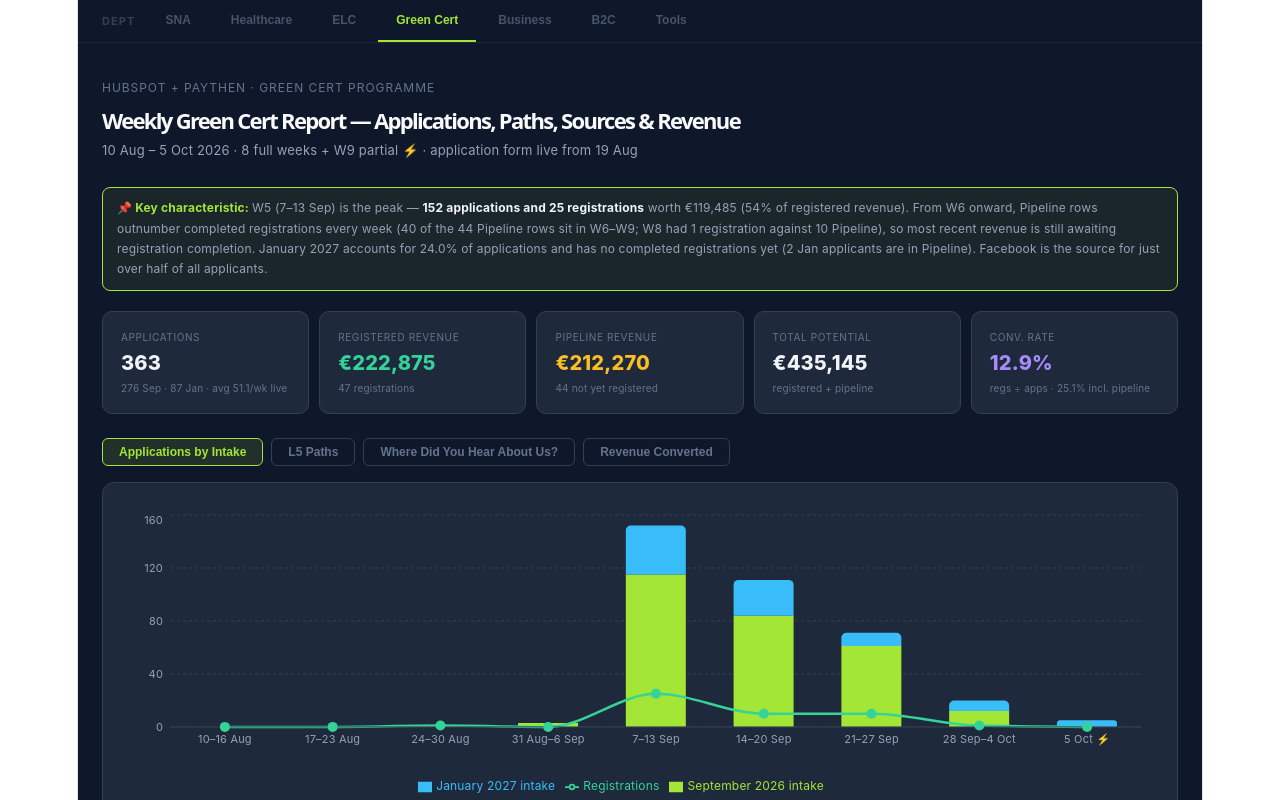
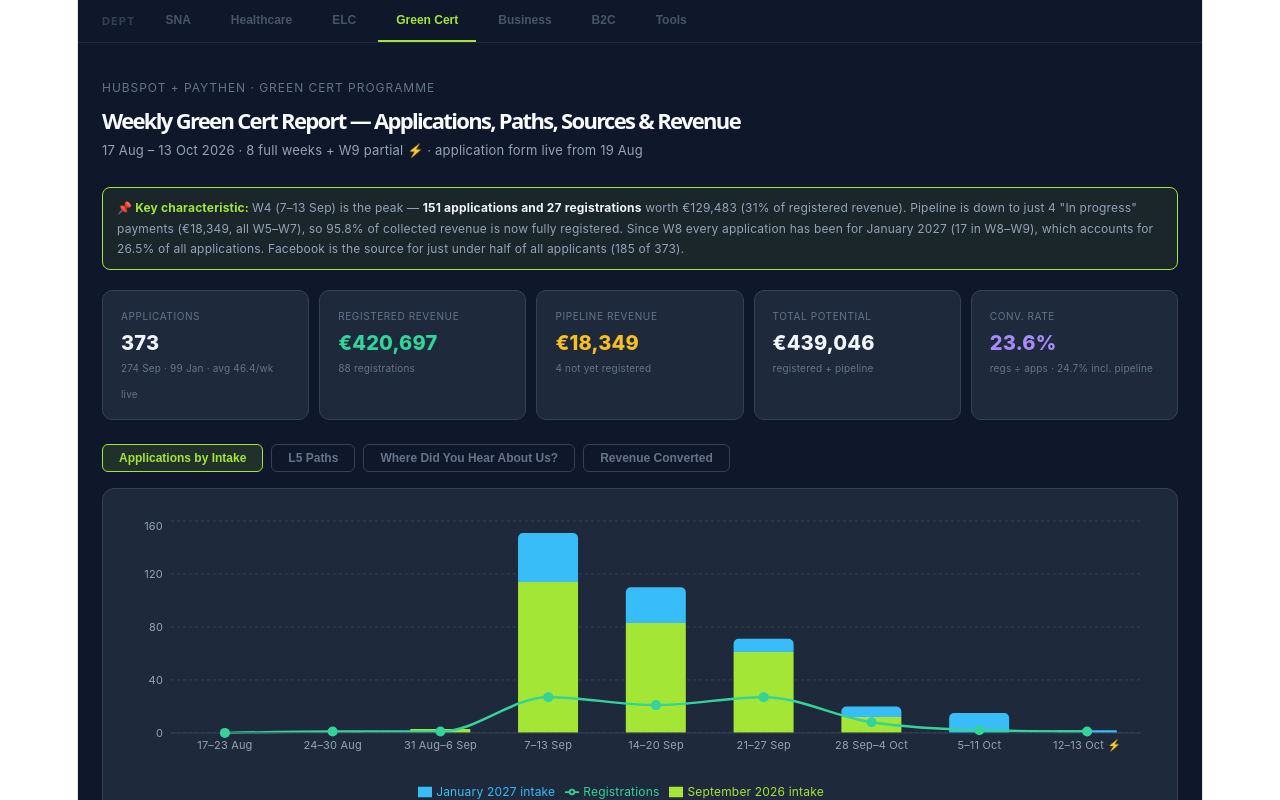
Before and after one commit to hubaispot/forus-reports, a React (Vite) app: page / in a window 1280 px wide. Both pictures are taken after a click on the button "Green Cert". Shown: the top 800 px of the page. Built offline with nearby package versions, Linux system fonts and the light colour scheme.

Commit message:
updateGC

```diff
--- a/src/green_cert_report.jsx
+++ b/src/green_cert_report.jsx
@@ -7,24 +7,24 @@ import {
 // ── DATA ─────────────────────────────────────────────────────────────────────
 // Green Cert — Green Cert Programme Application + Paythen (CTID = "Green Cert")
 // Rolling window: last 8 completed Mon–Sun weeks + W9 partial
-// W1 = Mon 10 Aug 2026 · W8 = Sun 4 Oct 2026 · W9 = 5 Oct 2026 ⚡ partial
-// HubSpot: hubspot-form-submissions-green-cert-programme-applicatio-2026-10-05.csv
-//   364 raw → 364 after email dedup (keep last) → 363 after phone fallback · 0 jean rows
-//   Form live from 19 Aug 2026 (W2); early submitters resubmitted later → W2 = 0 after dedup
-// Paythen: Courses_Expected_Revenue_CTID_-_Filtered__8_.csv · CTID contains "Green Cert" (94 rows)
-//   47 Registered (€222,875) · 44 blank status → Pipeline (€212,270) · 3 Refunded Not Registered excluded (€14,448)
-//   0 email dupes · 0 pre-window rows · price tiers €4,450 / €4,999
+// W1 = Mon 17 Aug 2026 · W8 = Sun 11 Oct 2026 · W9 = 12–13 Oct 2026 ⚡ partial
+// HubSpot: hubspot-form-submissions-green-cert-programme-applicatio-2026-10-13.csv
+//   437 raw → 374 after email dedup (keep last) → 373 after phone fallback · 0 jean rows
+//   Form live from 19 Aug 2026 (W1); early W1 submitters resubmitted later → W1 = 0 after dedup
+// Paythen: Courses_Expected_Revenue_CTID_-_Filtered__12_.csv · CTID == "Green Cert" (97 rows)
+//   88 Registered (€420,697) · 4 "In progress" → Pipeline (€18,349) · 3 Refunded Not Registered excluded (€14,997)
+//   2 email dupes merged (keep last) · 0 pre-window rows · price tiers €4,450 / €4,999
 // ─────────────────────────────────────────────────────────────────────────────
 export const data = [
-  { week: "10–16 Aug",     sep: 0,   jan: 0,  regs: 0,  regRev: 0,      pipe: 0,  pipeRev: 0,     full: true,  live: false },
-  { week: "17–23 Aug",     sep: 0,   jan: 0,  regs: 0,  regRev: 0,      pipe: 0,  pipeRev: 0,     full: true,  live: true  },
-  { week: "24–30 Aug",     sep: 1,   jan: 0,  regs: 1,  regRev: 4450,   pipe: 0,  pipeRev: 0,     full: true,  live: true  },
-  { week: "31 Aug–6 Sep",  sep: 3,   jan: 0,  regs: 0,  regRev: 0,      pipe: 1,  pipeRev: 4999,  full: true,  live: true  },
-  { week: "7–13 Sep",      sep: 115, jan: 37, regs: 25, regRev: 119485, pipe: 3,  pipeRev: 14997, full: true,  live: true  },
-  { week: "14–20 Sep",     sep: 84,  jan: 27, regs: 10, regRev: 48892,  pipe: 12, pipeRev: 58890, full: true,  live: true  },
-  { week: "21–27 Sep",     sep: 61,  jan: 10, regs: 10, regRev: 45598,  pipe: 18, pipeRev: 84492, full: true,  live: true  },
-  { week: "28 Sep–4 Oct",  sep: 12,  jan: 8,  regs: 1,  regRev: 4450,   pipe: 10, pipeRev: 48892, full: true,  live: true  },
-  { week: "5 Oct ⚡",      sep: 0,   jan: 5,  regs: 0,  regRev: 0,      pipe: 0,  pipeRev: 0,     full: false, live: true  },
+  { week: "17–23 Aug", sep: 0, jan: 0, regs: 0, regRev: 0, pipe: 0, pipeRev: 0, full: true, live: true },
+  { week: "24–30 Aug", sep: 1, jan: 0, regs: 1, regRev: 4450, pipe: 0, pipeRev: 0, full: true, live: true },
+  { week: "31 Aug–6 Sep", sep: 3, jan: 0, regs: 1, regRev: 4999, pipe: 0, pipeRev: 0, full: true, live: true },
+  { week: "7–13 Sep", sep: 114, jan: 37, regs: 27, regRev: 129483, pipe: 0, pipeRev: 0, full: true, live: true },
+  { week: "14–20 Sep", sep: 83, jan: 27, regs: 21, regRev: 102783, pipe: 1, pipeRev: 4999, full: true, live: true },
+  { week: "21–27 Sep", sep: 61, jan: 10, regs: 27, regRev: 125640, pipe: 1, pipeRev: 4450, full: true, live: true },
+  { week: "28 Sep–4 Oct", sep: 12, jan: 8, regs: 8, regRev: 39443, pipe: 2, pipeRev: 8900, full: true, live: true },
+  { week: "5–11 Oct", sep: 0, jan: 15, regs: 2, regRev: 9449, pipe: 0, pipeRev: 0, full: true, live: true },
+  { week: "12–13 Oct ⚡", sep: 0, jan: 2, regs: 1, regRev: 4450, pipe: 0, pipeRev: 0, full: false, live: true },
 ].map(d => {
   const apps = d.sep + d.jan;
   return {
@@ -36,29 +36,29 @@ export const data = [
   };
 });
 
-// Agriculture Level 5 Paths — counted per selection (40 applicants ticked 2+ paths)
+// Agriculture Level 5 Paths — counted per selection (41 applicants ticked 2+ paths)
 const PATHS = [
-  { name: "Beef/Sheep (Dry Stock)", sep: 181, jan: 61, color: "#a3e635" },
-  { name: "Dairy/Beef (Dairy)",     sep: 105, jan: 33, color: "#38bdf8" },
-  { name: "Tillage Crops",          sep: 34,  jan: 9,  color: "#fbbf24" },
-  { name: "Not stated",             sep: 1,   jan: 0,  color: "#475569" },
+  { name: "Beef/Sheep (Dry Stock)", sep: 180, jan: 69, color: "#a3e635" },
+  { name: "Dairy/Beef (Dairy)", sep: 104, jan: 36, color: "#38bdf8" },
+  { name: "Tillage Crops", sep: 34, jan: 11, color: "#fbbf24" },
+  { name: "Not stated", sep: 1, jan: 0, color: "#475569" },
 ];
-const MULTI_PATH = { all: 40, sep: 29, jan: 11 };
+const MULTI_PATH = { all: 41, sep: 29, jan: 12 };
 
 // Where did you hear about us? — one answer per applicant
 const SOURCES = [
-  { name: "Facebook",               sep: 139, jan: 43, color: "#3b82f6" },
-  { name: "Friends and Family",     sep: 45,  jan: 13, color: "#a3e635" },
-  { name: "Instagram",              sep: 37,  jan: 13, color: "#f472b6" },
-  { name: "Google",                 sep: 22,  jan: 8,  color: "#fbbf24" },
-  { name: "Forus Training Website", sep: 11,  jan: 2,  color: "#34d399" },
-  { name: "Other",                  sep: 8,   jan: 2,  color: "#a78bfa" },
-  { name: "Email",                  sep: 3,   jan: 3,  color: "#fb923c" },
-  { name: "LinkedIn",               sep: 2,   jan: 0,  color: "#0ea5e9" },
-  { name: "findacourse.ie",         sep: 1,   jan: 1,  color: "#f87171" },
-  { name: "Leaflet",                sep: 1,   jan: 0,  color: "#e2e8f0" },
-  { name: "Twitter",                sep: 1,   jan: 0,  color: "#94a3b8" },
-  { name: "Not stated",             sep: 6,   jan: 2,  color: "#475569" },
+  { name: "Facebook", sep: 139, jan: 46, color: "#3b82f6" },
+  { name: "Friends and Family", sep: 45, jan: 17, color: "#a3e635" },
+  { name: "Instagram", sep: 35, jan: 13, color: "#f472b6" },
+  { name: "Google", sep: 22, jan: 12, color: "#fbbf24" },
+  { name: "Forus Training Website", sep: 11, jan: 2, color: "#34d399" },
+  { name: "Other", sep: 8, jan: 3, color: "#a78bfa" },
+  { name: "Email", sep: 3, jan: 3, color: "#fb923c" },
+  { name: "LinkedIn", sep: 2, jan: 0, color: "#0ea5e9" },
+  { name: "findacourse.ie", sep: 1, jan: 1, color: "#f87171" },
+  { name: "Leaflet", sep: 1, jan: 0, color: "#e2e8f0" },
+  { name: "Twitter", sep: 1, jan: 0, color: "#94a3b8" },
+  { name: "Not stated", sep: 6, jan: 2, color: "#475569" },
 ];
 
 const sum = (arr, k) => arr.reduce((s, d) => s + d[k], 0);
@@ -205,7 +205,7 @@ export default function GreenCertReport() {
           Weekly Green Cert Report — Applications, Paths, Sources &amp; Revenue
         </h1>
         <p style={{ margin: 0, color: "#94a3b8", fontSize: 13 }}>
-          10 Aug – 5 Oct 2026 · 8 full weeks + W9 partial ⚡ · application form live from 19 Aug
+          17 Aug – 13 Oct 2026 · 8 full weeks + W9 partial ⚡ · application form live from 19 Aug
         </p>
       </div>
 
@@ -215,11 +215,11 @@ export default function GreenCertReport() {
         padding: "10px 14px", marginBottom: 20, fontSize: 12, color: "#94a3b8", lineHeight: 1.7
       }}>
         <strong style={{ color: "#a3e635" }}>📌 Key characteristic: </strong>
-        W5 (7–13 Sep) is the peak — <strong style={{ color: "#f1f5f9" }}>152 applications and 25 registrations</strong> worth
-        €119,485 (54% of registered revenue). From W6 onward, Pipeline rows outnumber completed registrations every week
-        (40 of the 44 Pipeline rows sit in W6–W9; W8 had 1 registration against 10 Pipeline), so most recent revenue is still
-        awaiting registration completion. January 2027 accounts for {pct(totalJan, totalApps)} of applications and has no completed
-        registrations yet (2 Jan applicants are in Pipeline). Facebook is the source for just over half of all applicants.
+        W4 (7–13 Sep) is the peak — <strong style={{ color: "#f1f5f9" }}>151 applications and 27 registrations</strong> worth
+        €129,483 (31% of registered revenue). Pipeline is down to just 4 "In progress" payments (€18,349, all W5–W7),
+        so {pct(totalRegRev, totalRegRev + totalPipeRev)} of collected revenue is now fully registered. Since W8 every
+        application has been for January 2027 (17 in W8–W9), which accounts for {pct(totalJan, totalApps)} of all
+        applications. Facebook is the source for just under half of all applicants (185 of 373).
       </div>
 
       {/* KPI cards */}
@@ -353,8 +353,8 @@ export default function GreenCertReport() {
 
       {/* Footer */}
       <p style={{ marginTop: 14, fontSize: 11, color: "#475569", textAlign: "center", lineHeight: 1.6 }}>
-        Updated 5 Oct 2026 · 363 deduped applications (364 raw) · Pipeline = Paythen rows with blank status ·
-        3 Refunded Not Registered (€14,448) excluded · no duplicate emails in Paythen
+        Updated 13 Oct 2026 · 373 deduped applications (437 raw) · Pipeline = Paythen rows with blank or "In progress" status ·
+        3 Refunded Not Registered (€14,997) excluded · 2 duplicate Paythen emails merged
       </p>
 
     </div>
```
